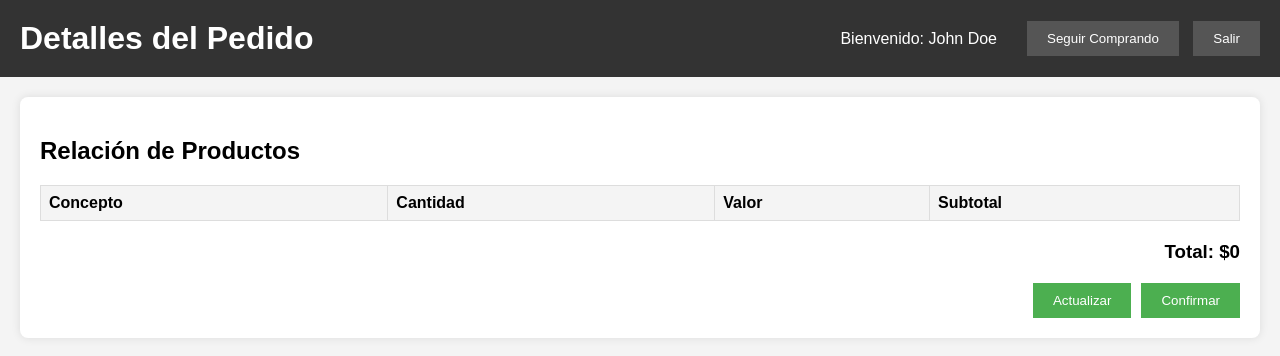
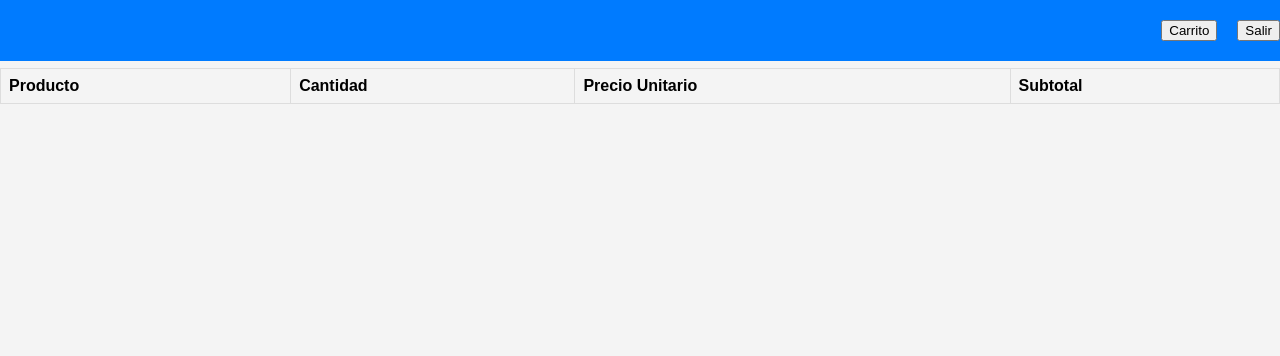
Before and after one commit to AlexBl21/primerParcialWeb, a plain HTML site: page verCarrito.html in a window 1280 px wide. Drawn offline with Linux system fonts and the light colour scheme.

Commit message:
lo ultimo

```diff
--- a/carrito.css
+++ b/carrito.css
@@ -9,19 +9,35 @@ body {
     background-color: #f8f8f8;
 }
 
-.header-container {
+header {
     display: flex;
-    justify-content: space-between;
+    justify-content: end;
     align-items: center;
-    padding: 10px 30px;
-    background-color: white;
-    border-bottom: 1px solid #ddd;
+    width: 100%;
+    padding: 20px 0;
+    background-color: #007bff;
+    position: fixed;
+    top: 0;
+    left: 0;
+    right: 0;
+    gap: 20px;
 }
 
-.logo {
-    font-size: 18px;
+.header-btn {
+    background-color: #fff;
+    color: #007bff;
+    border: 2px solid #007bff;
+    padding: 10px 20px;
+    font-size: 14px;
+    border-radius: 5px;
+    cursor: pointer;
+    transition: background-color 0.2s ease, color 0.2s ease;
 }
 
+.header-btn:hover {
+    background-color: #0056b3;
+    color: white;
+}
 .user-info {
     display: flex;
     align-items: center;
--- a/index.js
+++ b/index.js
@@ -1,5 +1,4 @@
 document.addEventListener("DOMContentLoaded", function () {
-    // Validación de credenciales para el formulario de login
     var loginForm = document.getElementById("loginForm");
     if (loginForm) {
         loginForm.addEventListener("submit", function (event) {
@@ -7,24 +6,21 @@ document.addEventListener("DOMContentLoaded", function () {
             var username = document.getElementById("username").value;
             var password = document.getElementById("password").value;
 
-            // Validación con credenciales fijas
             if (username === "mor_2314" && password === "83r5^_") {
                 window.location.href = "tienda.html";
             } else {
-                alert("Usuario o contraseña invalida");
+                alert("Usuario o contraseña inválida");
             }
         });
     }
 
-    // Simulación de usuario logueado (ID 2)
     const userId = 2;
-    let carritoId = null; // Variable para almacenar el ID del carrito actual
+    let carritoId = null;
 
-    // Cargar productos por categoría (para tienda.html)
     const botonesCategorias = document.querySelectorAll(".categoria-btn");
     const productosContainer = document.querySelector(".productos-container");
 
-    // Función para cargar productos según la categoría
+
     function cargarProductosPorCategoria(categoria) {
         const apiUrl = `https://fakestoreapi.com/products/category/${categoria}`;
 
@@ -48,7 +44,7 @@ document.addEventListener("DOMContentLoaded", function () {
                     productosContainer.appendChild(card);
                 });
 
-                // Asignar evento a los botones de agregar al carrito
+
                 const addToCartButtons = document.querySelectorAll(".agregar-carrito-btn");
                 addToCartButtons.forEach((button) => {
                     button.addEventListener("click", function () {
@@ -63,7 +59,7 @@ document.addEventListener("DOMContentLoaded", function () {
             });
     }
 
-    // Cargar carritos de usuario existente o crear uno nuevo
+
     function obtenerCarritoDeUsuario() {
         const apiUrl = `https://fakestoreapi.com/carts/user/${userId}`;
 
@@ -71,12 +67,10 @@ document.addEventListener("DOMContentLoaded", function () {
             .then((response) => response.json())
             .then((carritos) => {
                 if (carritos.length > 0) {
-                    // Si el usuario tiene carritos previos, usar el más reciente
                     const ultimoCarrito = carritos[carritos.length - 1];
                     carritoId = ultimoCarrito.id;
                     return ultimoCarrito;
                 } else {
-                    // Si no tiene carritos, crear uno nuevo
                     return crearNuevoCarrito();
                 }
             })
@@ -85,7 +79,7 @@ document.addEventListener("DOMContentLoaded", function () {
             });
     }
 
-    // Crear nuevo carrito
+
     function crearNuevoCarrito() {
         const carritoData = {
             userId: userId,
@@ -110,38 +104,31 @@ document.addEventListener("DOMContentLoaded", function () {
             });
     }
 
-    // Agregar productos al carrito existente
+    // Función para agregar producto al carrito
     function agregarProductoAlCarrito(productId) {
         if (!carritoId) {
-            // Si no tenemos un carritoId, obtenemos o creamos uno
             obtenerCarritoDeUsuario().then(() => {
-                // Luego de obtener o crear el carrito, agregamos el producto
                 actualizarCarrito(productId);
             });
         } else {
-            // Si ya tenemos un carritoId, simplemente agregamos el producto
             actualizarCarrito(productId);
         }
     }
 
-    // Función para actualizar el carrito con un nuevo producto
+    // Función para actualizar el carrito con el producto seleccionado
     function actualizarCarrito(productId) {
-        // Obtener los detalles del carrito actual
         fetch(`https://fakestoreapi.com/carts/${carritoId}`)
             .then((response) => response.json())
             .then((carrito) => {
-                // Verificar si el producto ya existe en el carrito
                 const productoExistente = carrito.products.find(p => p.productId == productId);
 
                 if (productoExistente) {
-                    // Si el producto ya existe, aumentar su cantidad
-                    productoExistente.quantity += 1;
+                    productoExistente.quantity += 1; // Incrementar la cantidad si ya existe en el carrito
                 } else {
-                    // Si no existe, agregarlo al carrito
-                    carrito.products.push({ productId: productId, quantity: 1 });
+                    carrito.products.push({ productId: productId, quantity: 1 }); // Si no existe, lo agregamos
                 }
 
-                // Actualizar carrito en la API
+                // Actualizamos el carrito en la API
                 return fetch(`https://fakestoreapi.com/carts/${carritoId}`, {
                     method: "PUT",
                     body: JSON.stringify(carrito),
@@ -161,14 +148,12 @@ document.addEventListener("DOMContentLoaded", function () {
     }
 
     // Inicializar la tienda cargando productos por categoría
-    if (botonesCategorias) {
-        botonesCategorias.forEach((boton) => {
-            boton.addEventListener("click", function () {
-                const categoria = this.dataset.category;
-                cargarProductosPorCategoria(categoria);
-            });
+    botonesCategorias.forEach((boton) => {
+        boton.addEventListener("click", function () {
+            const categoria = this.dataset.category;
+            cargarProductosPorCategoria(categoria);
         });
-    }
+    });
 
     // Manejar navegación al carrito y logout
     const btnCarrito = document.getElementById("btn-carrito");
@@ -180,4 +165,8 @@ document.addEventListener("DOMContentLoaded", function () {
 
     const btnLogout = document.getElementById("btn-logout");
     if (btnLogout) {
-        btn
+        btnLogout.addEventListener("click", function () {
+            window.location.href = "index.html";
+        });
+    }
+});
--- a/verCarrito.css
+++ b/verCarrito.css
@@ -5,17 +5,34 @@ body {
     padding: 0;
 }
 
-.header-container {
-    background-color: #333;
-    color: white;
-    padding: 20px;
+header {
     display: flex;
-    justify-content: space-between;
+    justify-content: end;
     align-items: center;
+    width: 100%;
+    padding: 20px 0;
+    background-color: #007bff;
+    position: fixed;
+    top: 0;
+    left: 0;
+    right: 0;
+    gap: 20px;
 }
 
-.logo h1 {
-    margin: 0;
+.header-btn {
+    background-color: #fff;
+    color: #007bff;
+    border: 2px solid #007bff;
+    padding: 10px 20px;
+    font-size: 14px;
+    border-radius: 5px;
+    cursor: pointer;
+    transition: background-color 0.2s ease, color 0.2s ease;
+}
+
+.header-btn:hover {
+    background-color: #0056b3;
+    color: white;
 }
 
 .user-info {
--- a/verCarrito.html
+++ b/verCarrito.html
@@ -1,53 +1,33 @@
 <!DOCTYPE html>
-<html lang="en">
+<html lang="es">
 <head>
     <meta charset="UTF-8">
     <meta name="viewport" content="width=device-width, initial-scale=1.0">
-    <title>Detalles del Pedido</title>
+    <title>Detalle del Carrito</title>
     <link rel="stylesheet" href="verCarrito.css">
 </head>
 <body>
     <header>
-        <div class="header-container">
-            <div class="logo">
-                <h1>Detalles del Pedido</h1>
-            </div>
-            <div class="user-info">
-                <span>Bienvenido: John Doe</span>
-                <div class="icon-container">
-                    <button id="volver-tienda">Seguir Comprando</button>
-                    <button id="btn-logout">Salir</button>
-                </div>
-            </div>
-        </div>
+        <button class="footer-btn" id="btn-carrito">Carrito</button>
+        <button class="footer-btn" id="btn-logout">Salir</button>
     </header>
 
     <main>
-        <section class="pedido-detalles">
-            <h2>Relación de Productos</h2>
-            <table id="tabla-productos">
+        <h2>Productos en el Carrito</h2>
+        <table>
             <thead>
                 <tr>
-                        <th>Concepto</th>
+                    <th>Producto</th>
                     <th>Cantidad</th>
-                        <th>Valor</th>
+                    <th>Precio Unitario</th>
                     <th>Subtotal</th>
                 </tr>
             </thead>
-                <tbody>
-                    <!-- Aquí se cargarán los productos del pedido -->
+            <tbody id="detalle-carrito">
             </tbody>
         </table>
-            <div class="total-container">
-                <h3>Total: $<span id="total-precio">0</span></h3>
-            </div>
-            <div class="acciones">
-                <button id="actualizar-carrito">Actualizar</button>
-                <button id="confirmar-carrito">Confirmar</button>
-            </div>
-        </section>
     </main>
 
-    <script src="verCarrito.js"></script>
+    <script src="index.js"></script>
 </body>
 </html>
```
Also changed, not shown: carrito.html (+7 -25 lines). Lines whose indentation alone changed are shown as unchanged.
